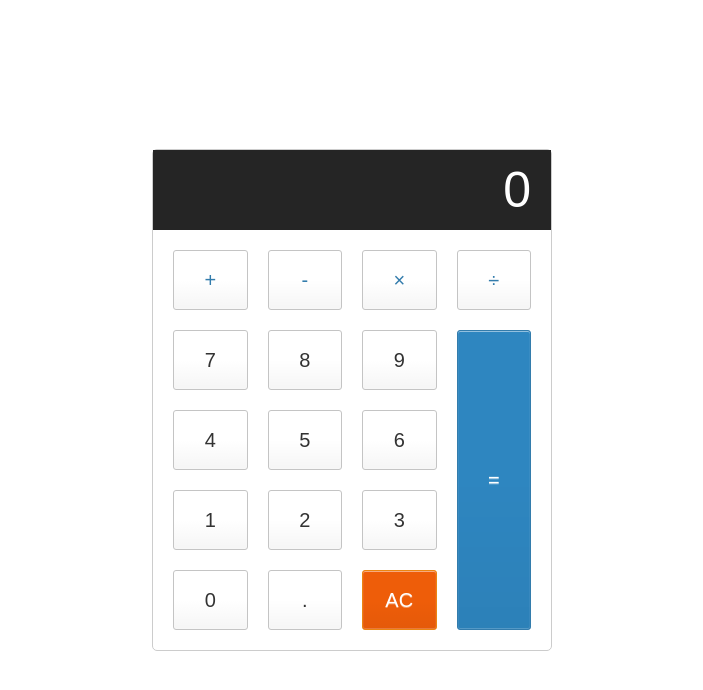
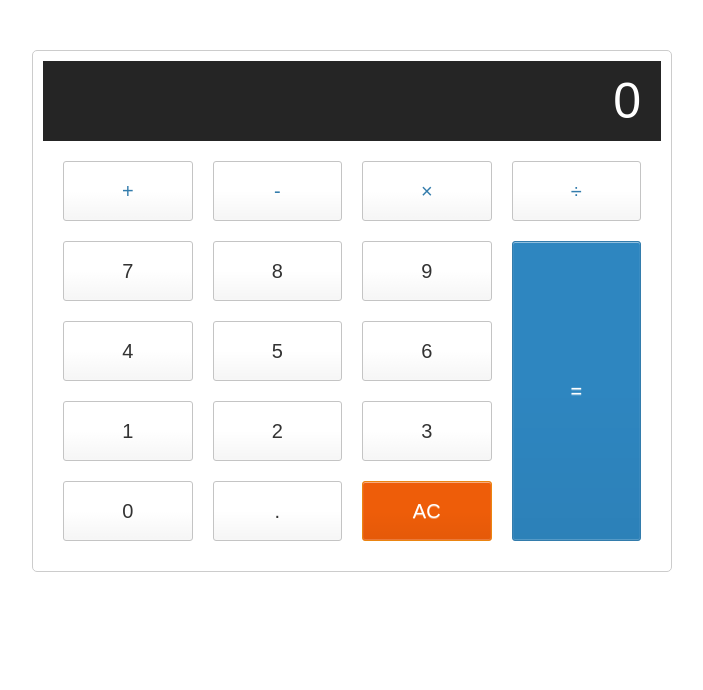
Before and after one commit to younes-benniz/JS-Calculator-App, a plain HTML site: page index.html in a window 1280 px wide. Shown: the whole page, without its empty margins (288-991 px from the left). Drawn offline with Linux system fonts and the light colour scheme.

Commit message:
style adjustment

```diff
--- a/index.js
+++ b/index.js
@@ -66,7 +66,7 @@ function calculate(firstOperand, secondOperand, operator) {
 }
 
 function resetCalculator() {
-    calculator.displayValue = '0';
+    calculator.displayValue = "0";
     calculator.firstOperand = null;
     calculator.waitingForSecondOperand = false;
     calculator.operator = null;
--- a/style.css
+++ b/style.css
@@ -12,13 +12,18 @@ html {
 .calculator {
   border: 1px solid #ccc;
   border-radius: 5px;
-  position: absolute;
-  top: 50%;
-  left: 50%;
-  transform: translate(-50%, -50%);
-  width: 400px;
+  position: relative;
+  max-width: 100%;
+  margin-left: auto;
+  margin-right: auto;
+  padding: 10px;
 }
-
+@media screen and (min-width: 768px) {
+    .calculator {
+      width: 50%;
+      margin-top: 50px;
+    }
+}
 .calculator-screen {
   width: 100%;
   font-size: 5rem;
```
